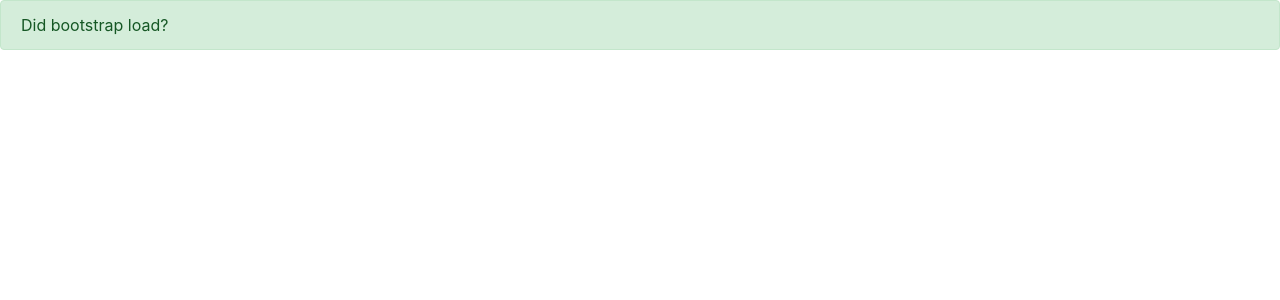
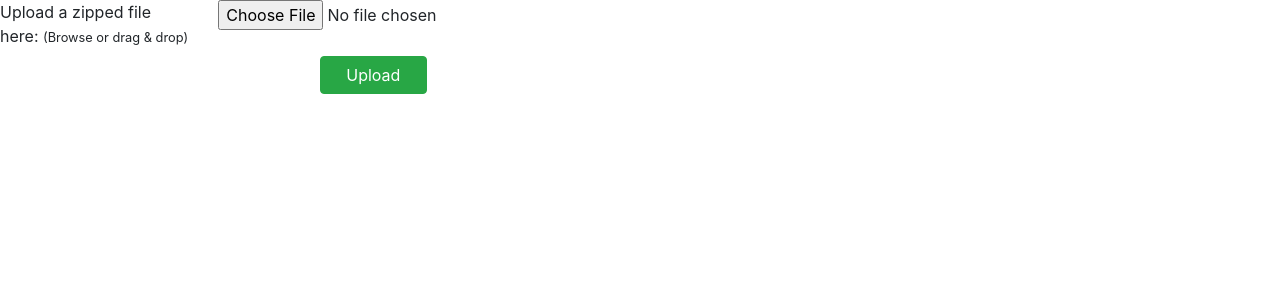
Before and after one commit to lslee714/JourneyScienceApi, a Flask app: page /calls/ in a window 1280 px wide. Shown: the part 56-356 px from the top of the page. Run offline with Flask 2, Linux system fonts and the light colour scheme; some libraries are stand-ins or nearby versions.

Commit message:
Form UI, styling, sending to backend

```diff
--- a/app/static/calls/ctrl.js
+++ b/app/static/calls/ctrl.js
@@ -1,7 +1,7 @@
 "use strict";
 (function(a, $){
     a.module("calls")
-        .controller('CallsCtrl', [function(){
-            console.log("Hello angularjs");
+        .controller('CallsCtrl', ['$scope', function($scope){
+            $scope.payload = {};
         }]);
 })(angular, jQuery)
--- /dev/null
+++ b/app/static/calls/upload_form.html
@@ -0,0 +1,10 @@
+<form class='upload-form' name="uploadForm">
+    <div class="row">
+        <label class='col-md-2' for="fileInput">
+            Upload a zipped file here:
+            <small class="input-help-text">(Browse or drag & drop)</small>
+        </label>
+        <input type="file" class="form-control-file col-md-6" ng-model="payload.file" id="fileInput">
+    </div>
+    <button type="button" class="btn btn-success col-md-1 offset-md-3" ng-click="upload()">Upload</button>
+</form>
--- /dev/null
+++ b/app/static/calls/upload_form.js
@@ -0,0 +1,24 @@
+"use strict";
+(function(a, $){
+    a.module("calls")
+        .directive('uploadForm', ['UploadApiService', function(UploadApiService){
+            return {
+                restrict: 'E',
+                replace: true,
+                templateUrl: '/static/calls/upload_form.html',
+                link: function(scope, elem, attrs){
+                    scope.upload = function(){
+                        var formData = new FormData();
+                        formData.append('file', scope.payload.file);
+                        UploadApiService.post(formData, {
+                            //angularjs is bad at file data for some reason, override angularjs serialization
+                            transformRequest: a.identity,
+                            headers: {'Content-Type': undefined}
+                        }).then(function(response){
+                            console.log(response);
+                        });
+                    };
+                }
+            }
+        }])
+})(angular, jQuery)
--- /dev/null
+++ b/app/static/calls/upload_service.js
@@ -0,0 +1,11 @@
+"use strict";
+(function(a, $){
+    a.module("calls")
+        .service('UploadApiService', ['$http', function($http){
+            this.baseUrl = '/upload';
+            this.post = function(postData, options){
+                var options = options || {};
+                return $http.post(this.baseUrl, postData, options);
+            };
+        }])
+})(angular, jQuery)
--- a/app/templates/calls/index.html
+++ b/app/templates/calls/index.html
@@ -10,11 +10,13 @@
 
 {% block body %}
 <main>
-    <div class="alert alert-success">Did bootstrap load?</div>
+    <upload-form></upload-form>
 </main>
 {% endblock %}
 
 {% block script %}
     <script src="{{ url_for('static', filename='calls/_module.js') }}"></script>
     <script src="{{ url_for('static', filename='calls/ctrl.js') }}"></script>
+    <script src="{{ url_for('static', filename='calls/upload_service.js') }}"></script>
+    <script src="{{ url_for('static', filename='calls/upload_form.js') }}"></script>
 {% endblock %}
--- a/app/templates/layout.html
+++ b/app/templates/layout.html
@@ -8,10 +8,11 @@
     <!-- Bootstrap CSS -->
     <link rel="stylesheet" href="https://stackpath.bootstrapcdn.com/bootstrap/4.3.1/css/bootstrap.min.css" integrity="sha384-ggOyR0iXCbMQv3Xipma34MD+dH/1fQ784/j6cY/iJTQUOhcWr7x9JvoRxT2MZw1T" crossorigin="anonymous">
 
+    <link rel="stylesheet" type="text/css" href="{{ url_for('static', filename='dist/dist.css') }}">
     <title>{% block title %}{% endblock %}</title>
   </head>
   <body>
-      <nav class="navbar navbar-expand-lg navbar-light bg-light">
+      <nav class="navbar navbar-expand-lg navbar-light journey-science-nav">
           <a class="navbar-brand" href="/">Journey Science API</a>
       </nav>
       <main {% block ngAttrs %} {% endblock %}>
```
Also changed, not shown: app/static/scss/calls.scss (added, +16 -0 lines).
